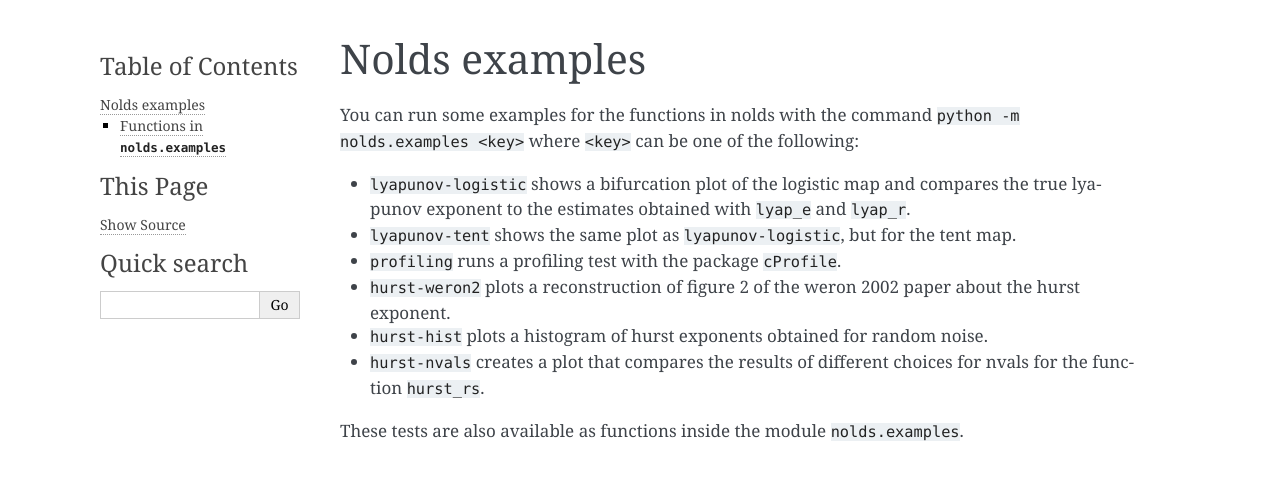
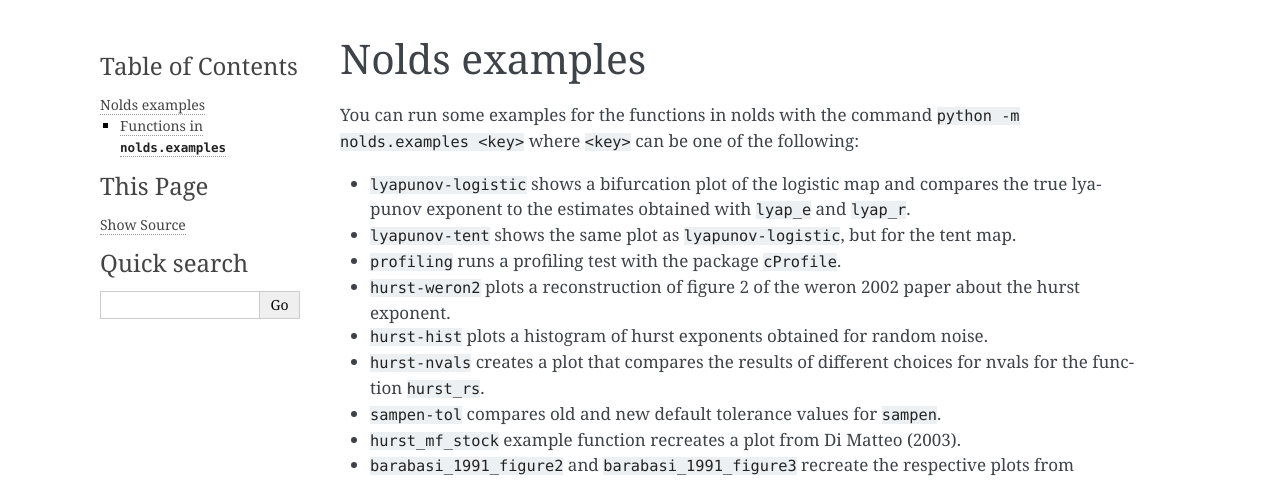
Before and after one commit to CSchoel/nolds, a Sphinx documentation site: the page built from doc/source/examples.rst, in a window 1280 px wide. Shown: the top 482 px of the page. Built offline with Sphinx 7.4.7, drawn with Linux system fonts in a browser that asks for light colours; some of the changed text lies outside the part shown.

Commit message:
adds examples to docs

```diff
--- a/doc/source/examples.rst
+++ b/doc/source/examples.rst
@@ -15,6 +15,10 @@
 * ``hurst-hist`` plots a histogram of hurst exponents obtained for random noise.
 * ``hurst-nvals`` creates a plot that compares the results of different choices for nvals
   for the function ``hurst_rs``.
+* ``sampen-tol`` compares old and new default tolerance values for ``sampen``.
+* ``hurst_mf_stock`` example function recreates a plot from Di Matteo (2003).
+* ``barabasi_1991_figure2`` and ``barabasi_1991_figure3`` recreate the respective plots from Barabasi et al. (1991)
+* ``lorenz`` calculates all main measures of ``nolds`` for x, y, and z coordinates of a Lorenz plot and compares them to prescribed values from the literature.
 
 These tests are also available as functions inside the module ``nolds.examples``.
 
```
